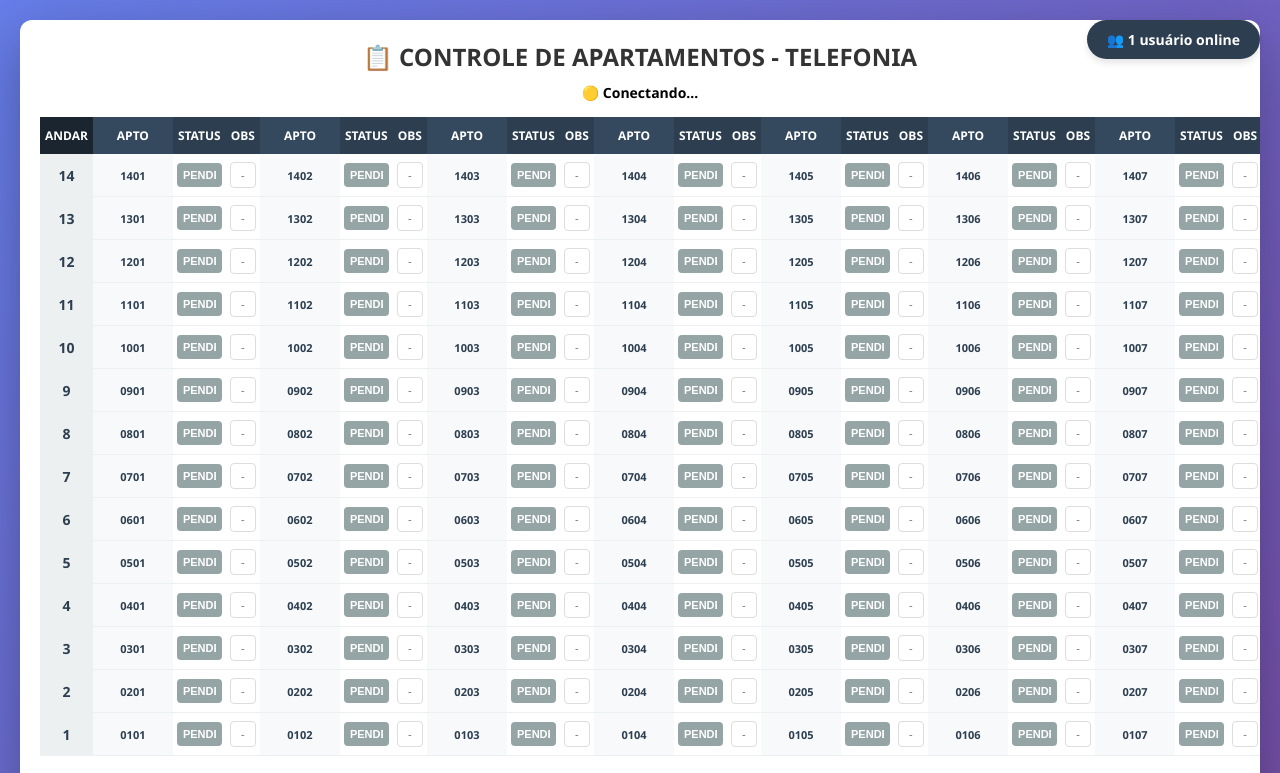
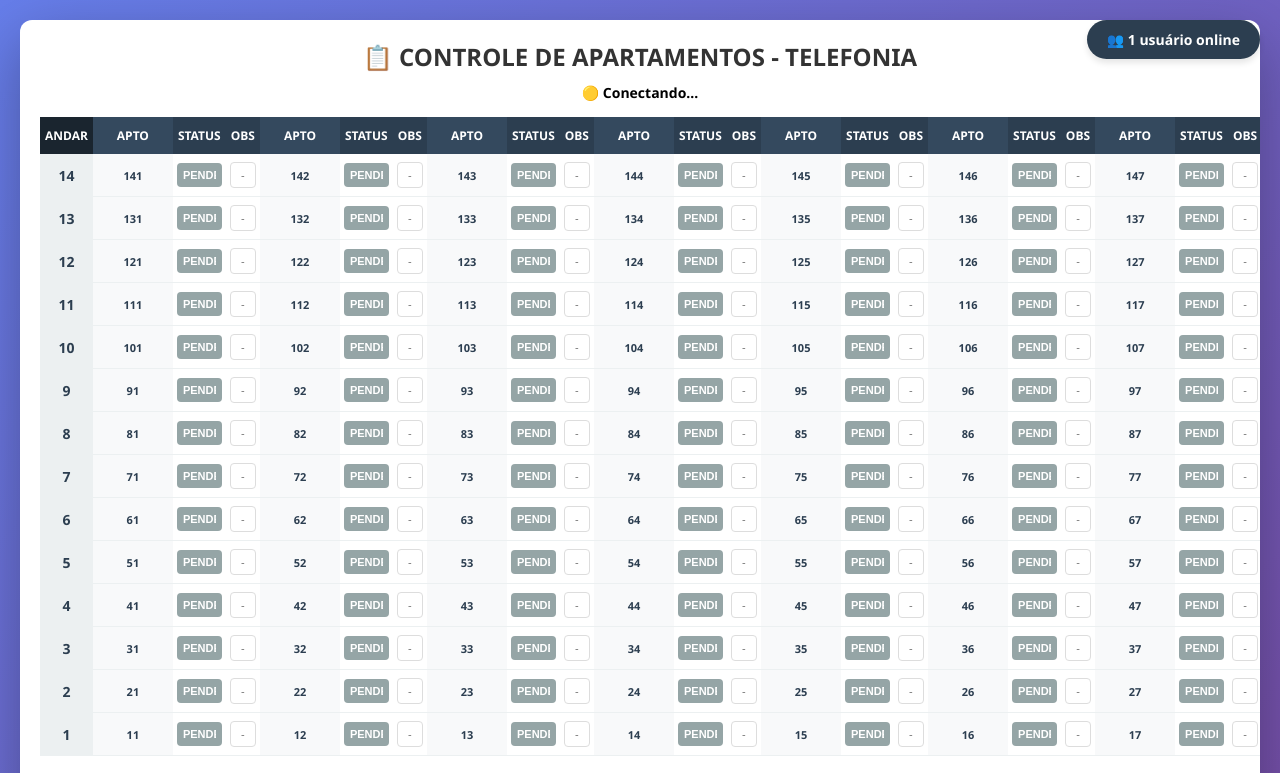
Before and after one commit to rufinogabriel68-cell/planilha, a plain HTML site: page index.html in a window 1280 px wide. Shown: the top 773 px of the page. Drawn offline with Linux system fonts and the light colour scheme; no server answers.

Commit message:
numeroandar

```diff
--- a/index.html
+++ b/index.html
@@ -381,12 +381,12 @@
 
         for (let andar = 14; andar >= 1; andar--) {
             const tr = document.createElement('tr');
-            const andarStr = andar.toString().padStart(2, '0');
+            const andarStr = andar.toString().padStart(1, '0');
 
             let html = `<td class="andar">${andar}</td>`;
 
             for (let apto = 1; apto <= 8; apto++) {
-                const aptoNum = `${andarStr}${apto.toString().padStart(2, '0')}`;
+                const aptoNum = `${andarStr}${apto.toString().padStart(1, '0')}`;
                 const id = `apto_${aptoNum}`;
 
                 html += `
```
